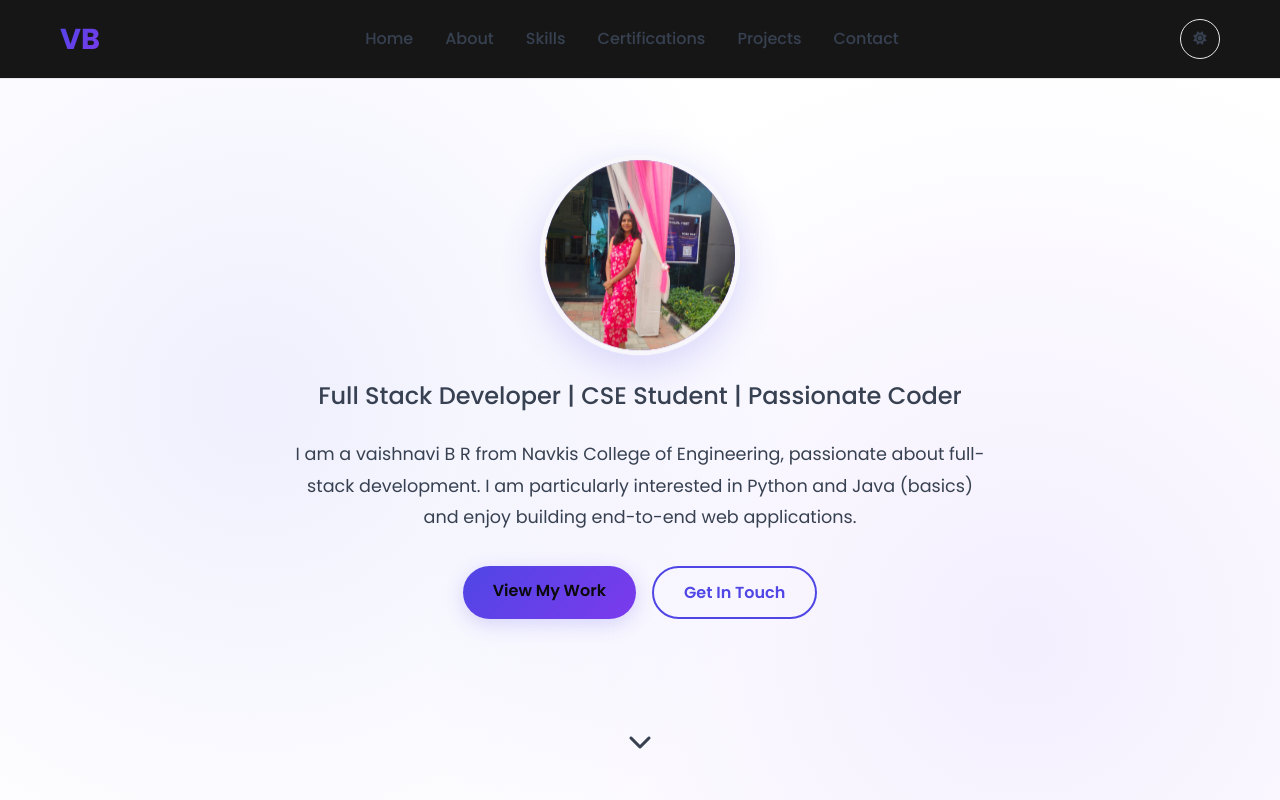
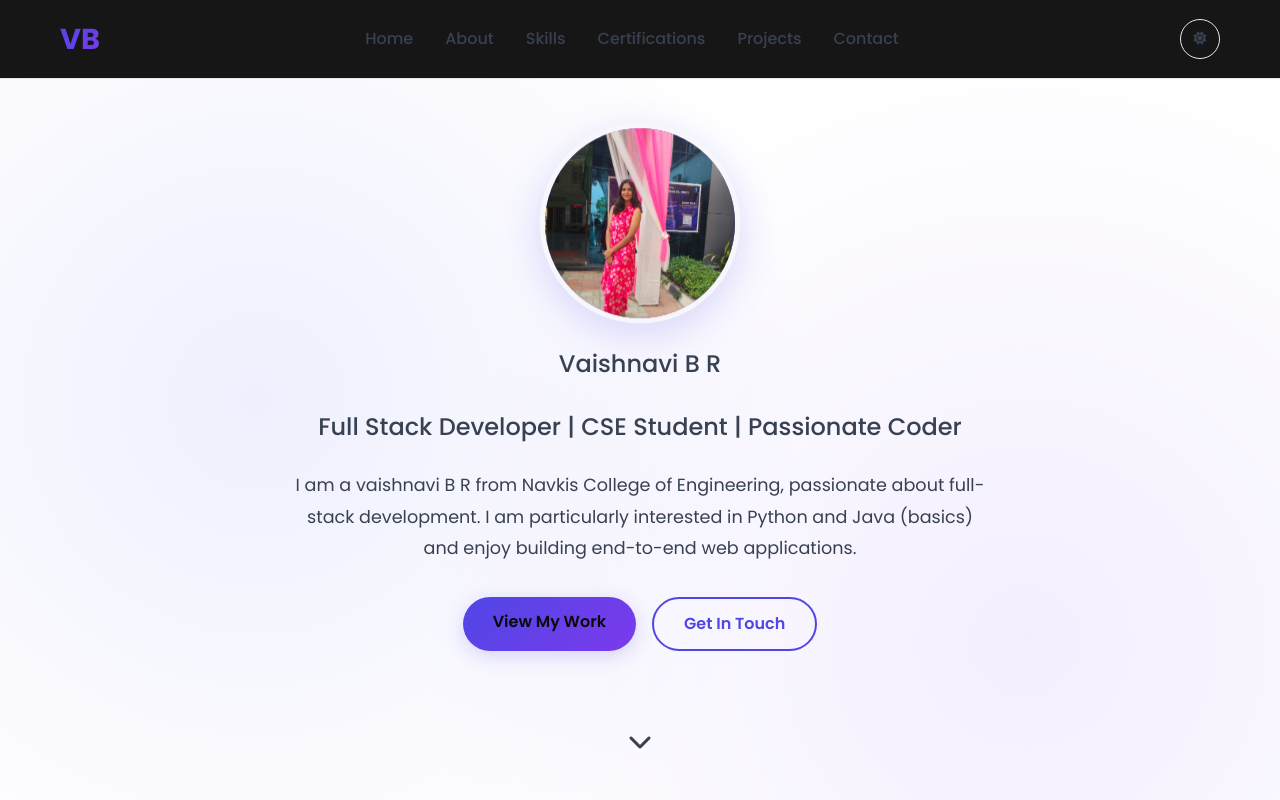
Before and after one commit to Vaishu552003/Protfolio, a plain HTML site: page index.html in a window 1280 px wide. Shown: the top 800 px of the page. Drawn offline with Linux system fonts and the light colour scheme; files whose address does not match are found by name.

Commit message:
Change hero-name paragraph to hero-headline

```diff
--- a/index.html
+++ b/index.html
@@ -45,7 +45,7 @@
                         <i class="fas fa-user-circle" aria-hidden="true"></i>
                     </div>
                 </div>
-                <p class="hero-name">Vaishnavi B R</p>
+                <p class="hero-headline">Vaishnavi B R</p>
                 <p class="hero-headline">Full Stack Developer | CSE Student | Passionate Coder</p>
                 <p class="hero-bio">
                     I am a vaishnavi B R from Navkis College of Engineering, passionate about full-stack development.
```
